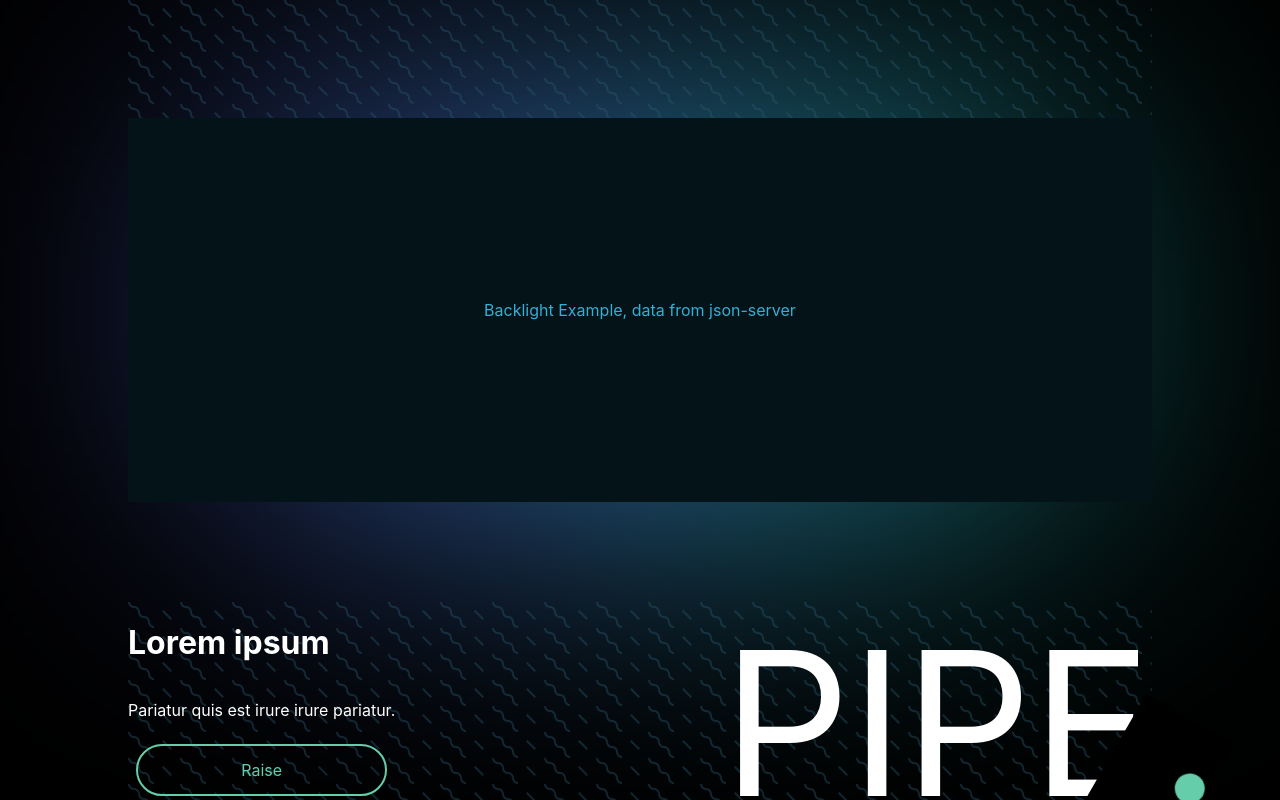
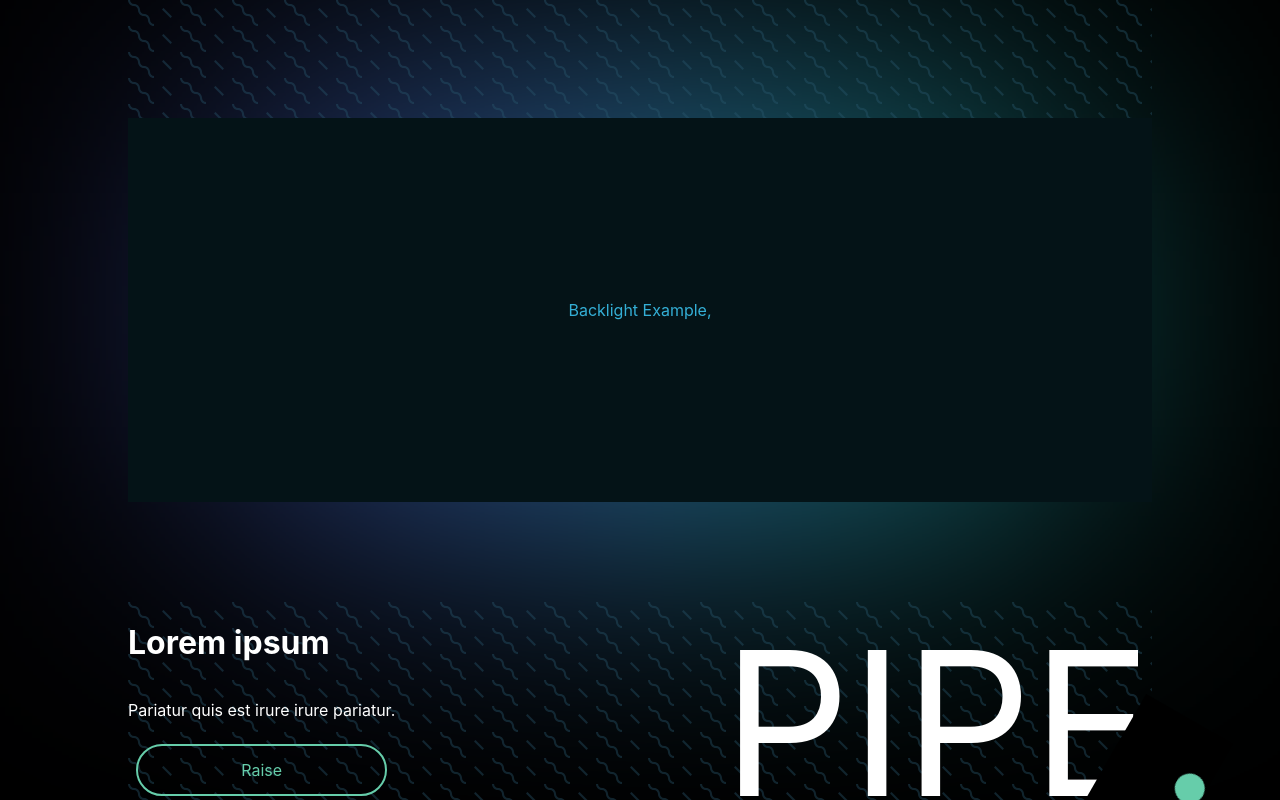
Before and after one commit to webstalt/pando, a Next.js app: page / in a window 1280 px wide. Shown: the part 886-1686 px from the top of the page. Built offline with nearby package versions, Linux system fonts and the light colour scheme; data requests are answered from the project's data file.

Commit message:
prepare for deploy

```diff
--- a/components/backlight/Backlight.js
+++ b/components/backlight/Backlight.js
@@ -1,5 +1,5 @@
-import styles from './backlight.module.scss'
+import classes from './backlight.module.scss'
 
 export function Backlight({ children }) {
-  return <div className={styles.backlight}>{children}</div>
+  return <div className={classes.backlight}>{children}</div>
 }
--- a/components/backlight/backlight.module.scss
+++ b/components/backlight/backlight.module.scss
@@ -1,4 +1,3 @@
-
 @mixin backlight($x, $y, $spread, $size, $colorA, $colorB, $duration) {
   &:after {
     position: absolute;
--- a/components/backlightScreen/BacklightScreen.js
+++ b/components/backlightScreen/BacklightScreen.js
@@ -4,12 +4,14 @@ export function BacklightScreen({ data }) {
   return (
     <Backlight>
       <span>Backlight Example</span>,{' '}
+      {data && (
         <span>
           data from{' '}
           {data.map((item) => (
             <span key={item.id}>{item.title}</span>
           ))}
         </span>
+      )}
     </Backlight>
   )
 }
--- a/package.json
+++ b/package.json
@@ -7,8 +7,10 @@
     "build": "next build",
     "start": "next start",
     "lint": "next lint",
+    "ci": "yarn install --frozen-lockfile",
     "serve": "concurrently \"yarn run dev\" \"yarn run mock\"",
-    "mock": "json-server -w db.json -p 4200 -d 450"
+    "mock": "json-server -w db.json -p 4200 -d 450",
+    "export": "next export"
   },
   "dependencies": {
     "@babel/core": "^7.17.9",
@@ -21,6 +23,7 @@
     "concurrently": "^7.1.0",
     "eslint": "^8.13.0",
     "eslint-config-next": "12.1.5",
+    "node-sass": "^7.0.1",
     "react-animate-on-scroll": "^2.1.5",
     "sass": "^1.50.1"
   }
--- a/pages/_app.js
+++ b/pages/_app.js
@@ -1,4 +1,4 @@
-import './styles.scss'
+import '../components/styles.scss'
 
 function MyApp({ Component, pageProps }) {
   return <Component {...pageProps} />
--- /dev/null
+++ b/pages/_document.js
@@ -0,0 +1,13 @@
+import { Html, Head, Main, NextScript } from 'next/document'
+
+export default function Document() {
+  return (
+    <Html>
+      <Head />
+      <body>
+        <Main />
+        <NextScript />
+      </body>
+    </Html>
+  )
+}
--- a/pages/index.js
+++ b/pages/index.js
@@ -2,22 +2,20 @@ import { MainLayout } from '../components/mainLayout/MainLayout'
 import { HelloScreen } from '../components/helloScreen/HelloScreen'
 import { BacklightScreen } from '../components/backlightScreen/BacklightScreen'
 
-function Index(props) {
+export default function Index() {
   return (
     <MainLayout title="Main page">
       <HelloScreen />
-      <BacklightScreen data={props?.data} />
+      <BacklightScreen />
       <HelloScreen />
       <HelloScreen />
     </MainLayout>
   )
 }
 
-export async function getServerSideProps(context) {
-  const response = await fetch(`${process.env.API_URL}/data`)
-  const data = await response.json()
+// export async function getServerSideProps(context) {
+//   const response = await fetch(`${process.env.API_URL}/data`)
+//   const data = await response.json()
 
-  return { props: { data } }
-}
-
-export default Index
+//   return { props: { data } }
+// }
```
Also changed, not shown: components/styles.scss (renamed from pages/styles.scss), 1 other file (tests, documents, lock files or other folders). Lines whose indentation alone changed are shown as unchanged.
